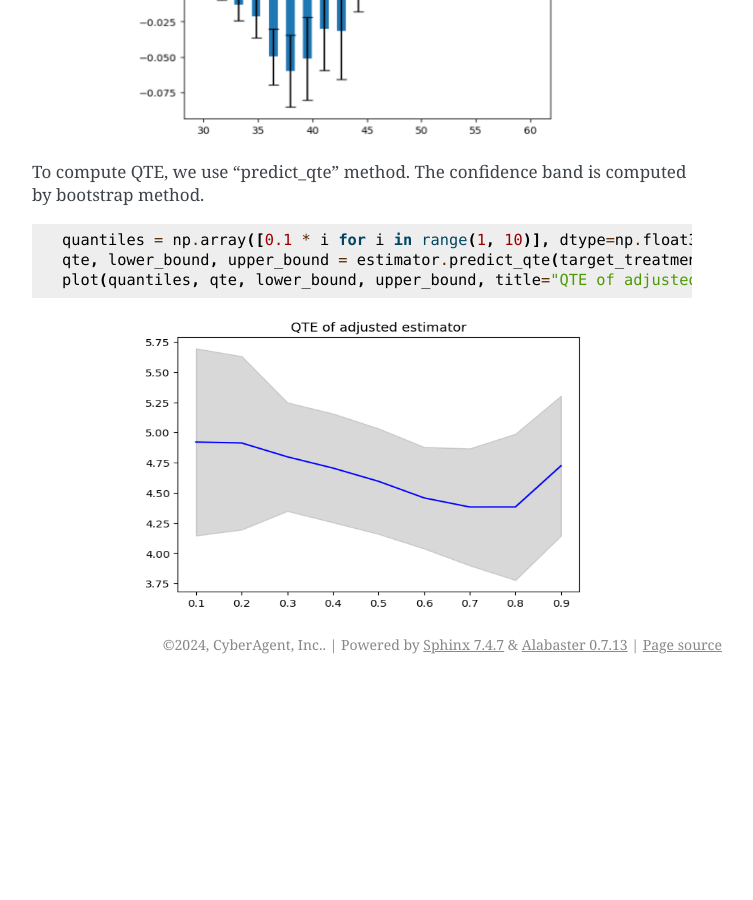
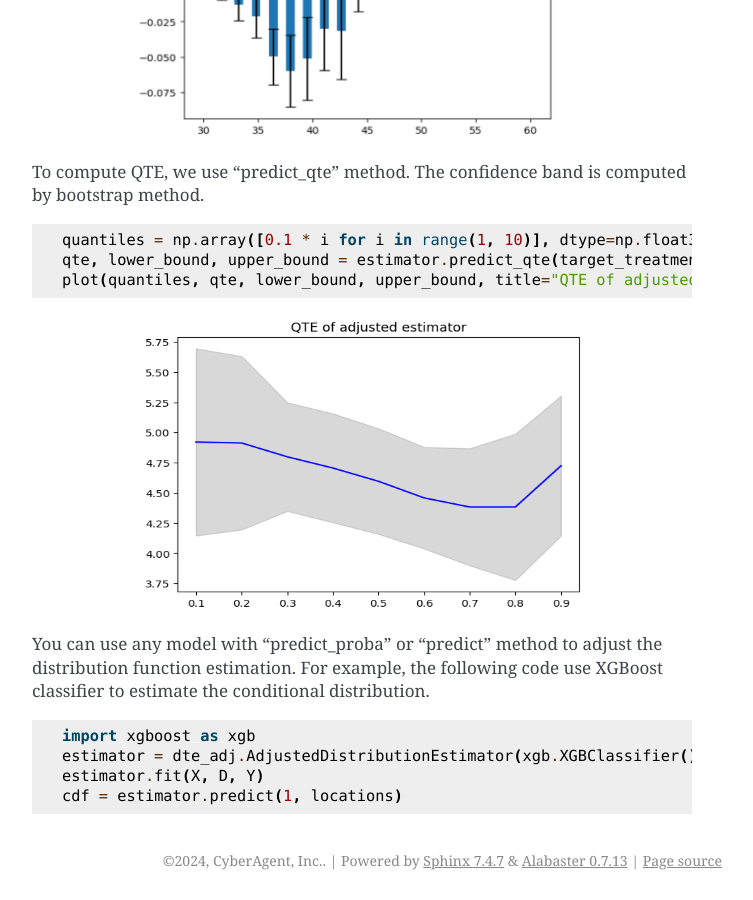
Before and after one commit to CyberAgentAILab/python-dte-adjustment, a Sphinx documentation site: the page built from docs/source/get_started.rst, in a window 1280 px wide and 900 px high, scrolled down 3639 px. Shown: the whole window, without its empty margins (388-1141 px from the left). Built offline with Sphinx 7.4.7, drawn with Linux system fonts in a browser that asks for light colours; before the commit the page ends 4323 px from its top, so only the background shows below that.

Commit message:
docs: add section for XGBClassifier

```diff
--- a/docs/source/get_started.rst
+++ b/docs/source/get_started.rst
@@ -154,3 +154,12 @@ To compute QTE, we use "predict_qte" method. The confidence band is computed by
    :height: 300px
    :width: 450px
    :align: center
+
+You can use any model with "predict_proba" or "predict" method to adjust the distribution function estimation. For example, the following code use XGBoost classifier to estimate the conditional distribution.
+
+.. code-block:: python
+
+  import xgboost as xgb
+  estimator = dte_adj.AdjustedDistributionEstimator(xgb.XGBClassifier(), folds=3)
+  estimator.fit(X, D, Y)
+  cdf = estimator.predict(1, locations)
--- a/pyproject.toml
+++ b/pyproject.toml
@@ -4,7 +4,7 @@ build-backend = "setuptools.build_meta"
 
 [project]
 name = "dte_adj"
-version = "0.1.2"
+version = "0.1.3"
 description = "This is a Python library for a research paper 'Estimating Distributional Treatment Effects in Randomized Experiments: Machine Learning for Variance Reduction'"
 readme = "README.md"
 requires-python = ">=3.10"
```
